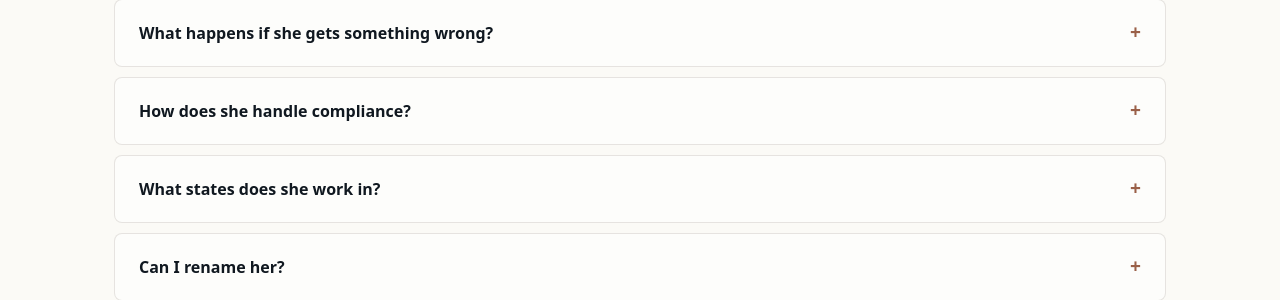
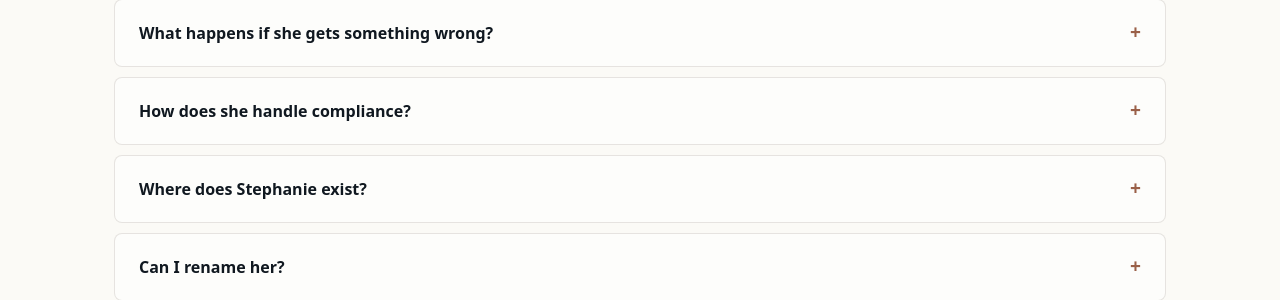
Before and after one commit to spak2005/tc_experiment, a Next.js app: page / in a window 1280 px wide. Shown: the part 7879-8179 px from the top of the page. Built offline with nearby package versions, Linux system fonts and the light colour scheme; no server answers.

Commit message:
Update Stephanie location FAQ

```diff
--- a/src/app/page.tsx
+++ b/src/app/page.tsx
@@ -55,8 +55,8 @@ const faqs = [
       "Every transaction has an audit trail. Documents are retained per state and broker rules. She follows your brokerage's guidelines."
   },
   {
-    question: "What states does she work in?",
-    answer: "[Texas at launch. Add others as they roll out.]"
+    question: "Where does Stephanie exist?",
+    answer: "Texas for now, expanding soon."
   },
   {
     question: "Can I rename her?",
```
